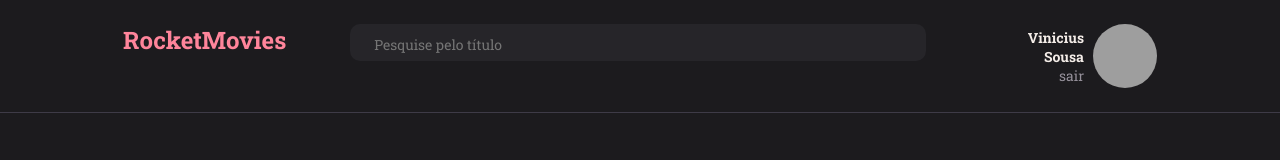
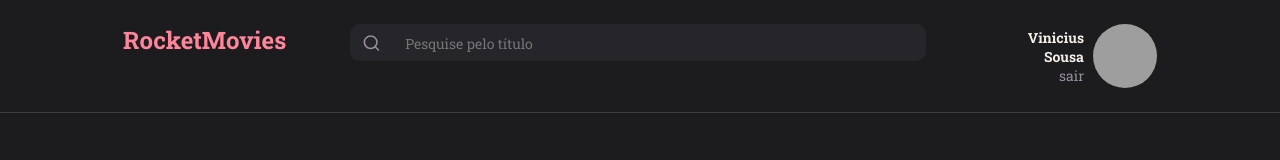
Before and after one commit to viniciusxsousa/explore, a React (Vite) app in the folder RockMovie-front/RocketMovie/: page / in a window 1280 px wide. Shown: the top 160 px of the page. Built offline with nearby package versions, Linux system fonts and the light colour scheme; grey boxes are pictures that could not be loaded.

Commit message:
ajustes no input

```diff
--- a/RockMovie-front/RocketMovie/package.json
+++ b/RockMovie-front/RocketMovie/package.json
@@ -12,6 +12,7 @@
   "dependencies": {
     "react": "^18.2.0",
     "react-dom": "^18.2.0",
+    "react-icons": "^4.12.0",
     "styled-components": "^6.1.1"
   },
   "devDependencies": {
--- a/RockMovie-front/RocketMovie/src/components/Header/index.jsx
+++ b/RockMovie-front/RocketMovie/src/components/Header/index.jsx
@@ -1,4 +1,6 @@
 import { Container } from './styles'
+
+import { FiSearch } from 'react-icons/fi'
 
 import { Input } from '../Input'
 
@@ -7,7 +9,7 @@ export function Header(){
         <Container>
             <h1>RocketMovies</h1>
 
-            <Input type='text' placeholder='Pesquise pelo título'/>
+            <Input icon={FiSearch} type='text' placeholder='Pesquise pelo título'/>
 
             <div className='profile'>
                 <span>
--- a/RockMovie-front/RocketMovie/src/components/Input/styles.js
+++ b/RockMovie-front/RocketMovie/src/components/Input/styles.js
@@ -6,6 +6,10 @@ export const Container = styled.div`
 
     background-color: ${({theme}) => theme.COLORS.BACKGROUND_100};
     border-radius: 10PX;
+
+    display: flex;
+    align-items: center;
+
 
     > input {
         width: 100%;
@@ -19,4 +23,9 @@ export const Container = styled.div`
             font-size: 14px;
         }
     }
+
+    > svg {
+        margin-left: 12px;
+        color: ${({theme}) => theme.COLORS.GRAY_200};
+    }
 `
```
Also changed, not shown: 1 other file (tests, documents, lock files or other folders).
